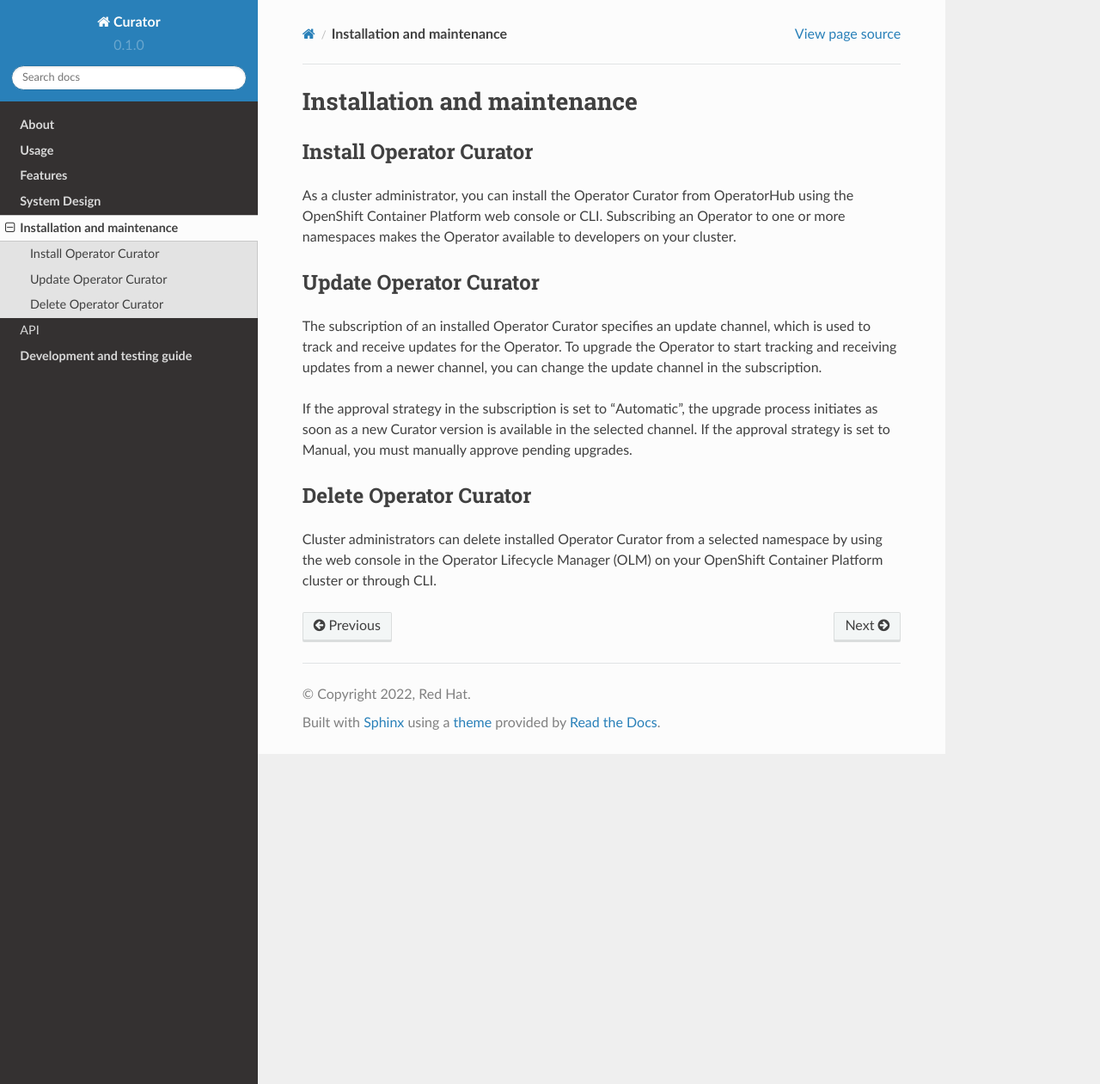
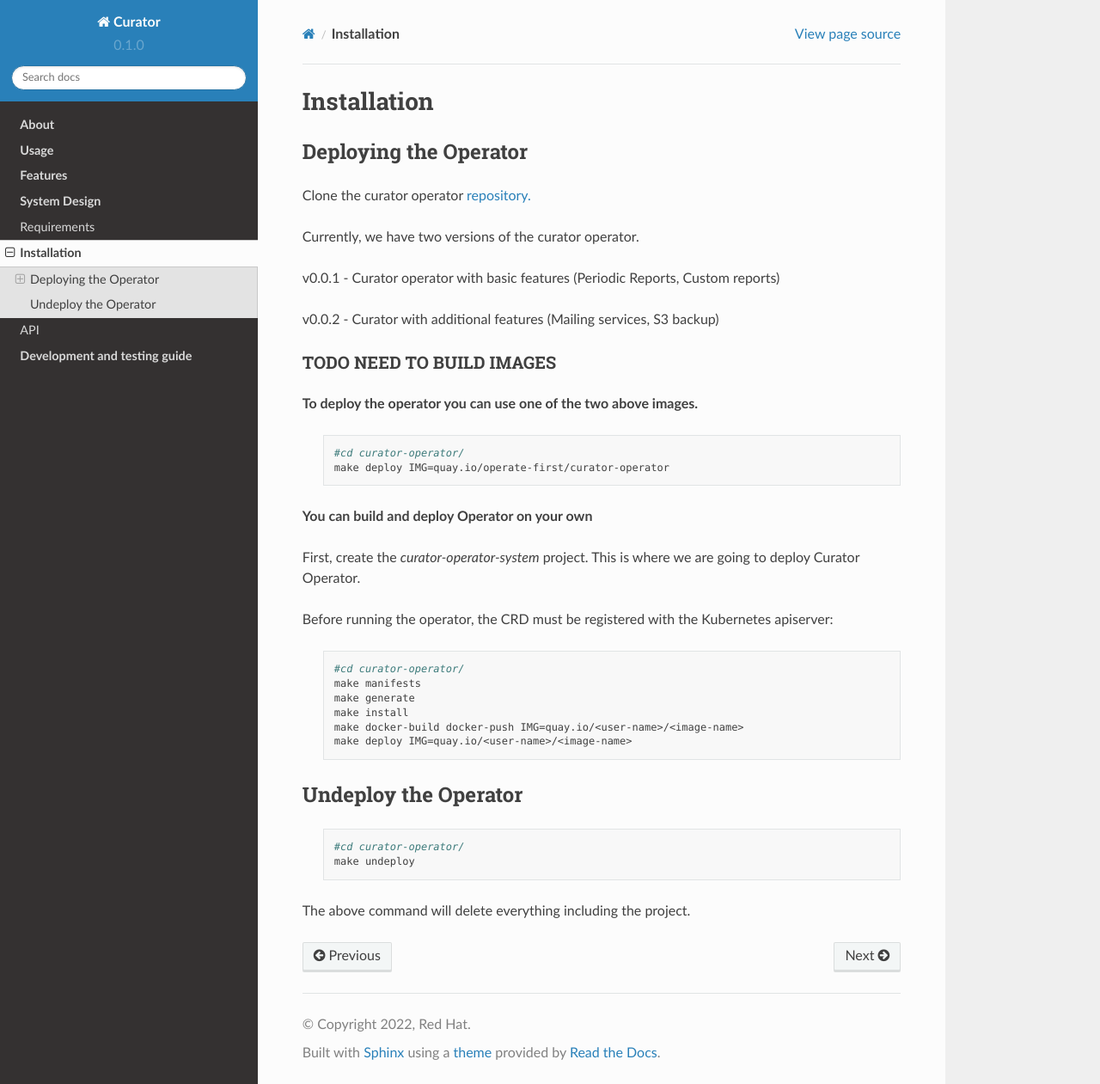
Before and after one commit to gagansk/curatorOperator, a Sphinx documentation site: the page built from docs/source/installation.rst, in a window 1280 px wide and 1261 px high. Shown: the whole window at 86% size. Built offline with Sphinx 7.4.7 and the Read the Docs theme 2.0.0, drawn with Linux system fonts in a browser that asks for light colours.

Commit message:
docs for installation and requirements

```diff
--- a/docs/source/index.rst
+++ b/docs/source/index.rst
@@ -19,6 +19,7 @@
    usage
    features
    systemDesign
+   requirements
    installation
    api
    developmentAndTesting
--- a/docs/source/installation.rst
+++ b/docs/source/installation.rst
@@ -1,18 +1,53 @@
-**Installation and maintenance**
+**Installation**
 ================================
 
-Install Operator Curator
+Deploying the Operator
+------------------------
+Clone the curator operator `repository. <https://github.com/operate-first/curator-operator>`_
+
+
+Currently, we have two versions of the curator operator.
+
+v0.0.1 - Curator operator with basic features (Periodic Reports, Custom reports)
+
+v0.0.2 - Curator with additional features (Mailing services, S3 backup)
+
+============
+TODO NEED TO BUILD IMAGES
+============
+
+**To deploy the operator you can use one of the two above images.**
+
+      .. code:: yaml
+
+          #cd curator-operator/
+          make deploy IMG=quay.io/operate-first/curator-operator
+
+
+
+**You can build and deploy Operator on your own**
+
+First, create the *curator-operator-system* project. This is where we are going to deploy Curator Operator.
+
+Before running the operator, the CRD must be registered with the Kubernetes apiserver:
+
+      .. code:: yaml
+
+       #cd curator-operator/
+       make manifests
+       make generate
+       make install
+       make docker-build docker-push IMG=quay.io/<user-name>/<image-name>
+       make deploy IMG=quay.io/<user-name>/<image-name>
+
+
+
+Undeploy the Operator
 ------------------------
 
-As a cluster administrator, you can install the Operator Curator from OperatorHub using the OpenShift Container Platform web console or CLI. Subscribing an Operator to one or more namespaces makes the Operator available to developers on your cluster.
+      .. code:: yaml
 
-Update Operator Curator
------------------------
+          #cd curator-operator/
+          make undeploy
 
-The subscription of an installed Operator Curator specifies an update channel, which is used to track and receive updates for the Operator. To upgrade the Operator to start tracking and receiving updates from a newer channel, you can change the update channel in the subscription.
-
-If the approval strategy in the subscription is set to “Automatic”, the upgrade process initiates as soon as a new Curator version is available in the selected channel. If the approval strategy is set to Manual, you must manually approve pending upgrades.
-
-Delete Operator Curator
------------------------
-Cluster administrators can delete installed Operator Curator from a selected namespace by using the web console in the Operator Lifecycle Manager (OLM) on your OpenShift Container Platform cluster or through CLI.
+The above command will delete everything including the project.
```
Also changed, not shown: docs/source/requirements.rst (added, +35 -0 lines).
